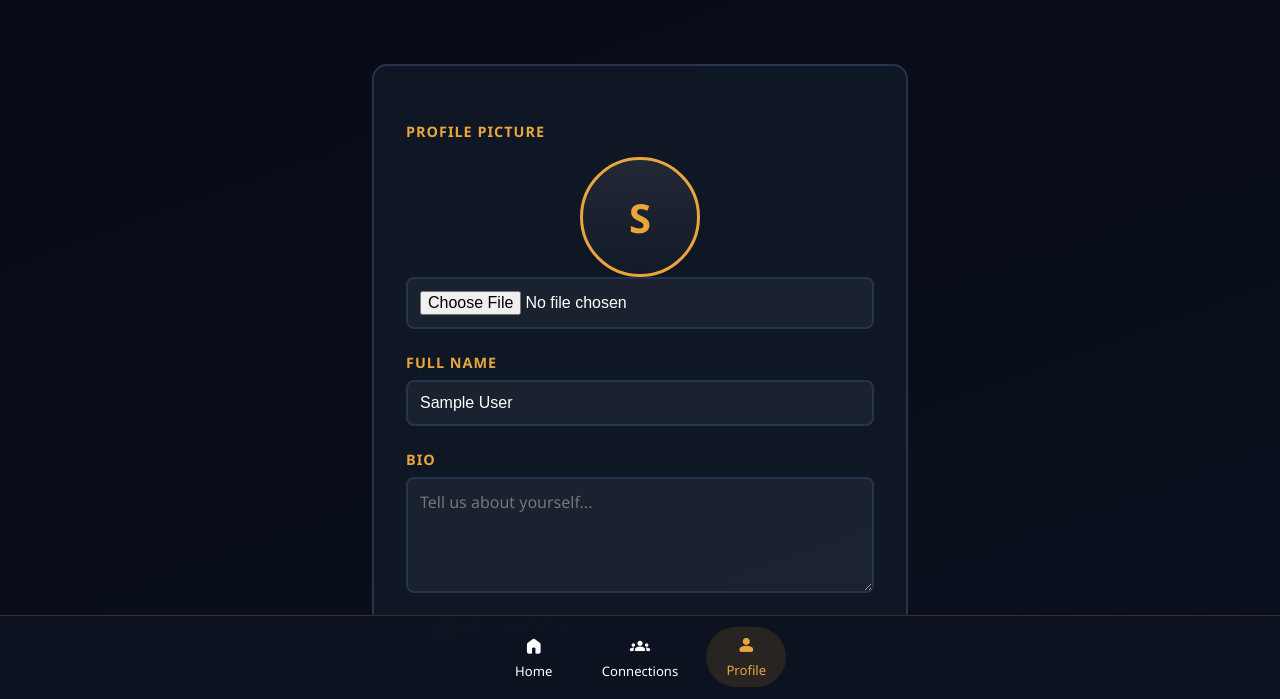
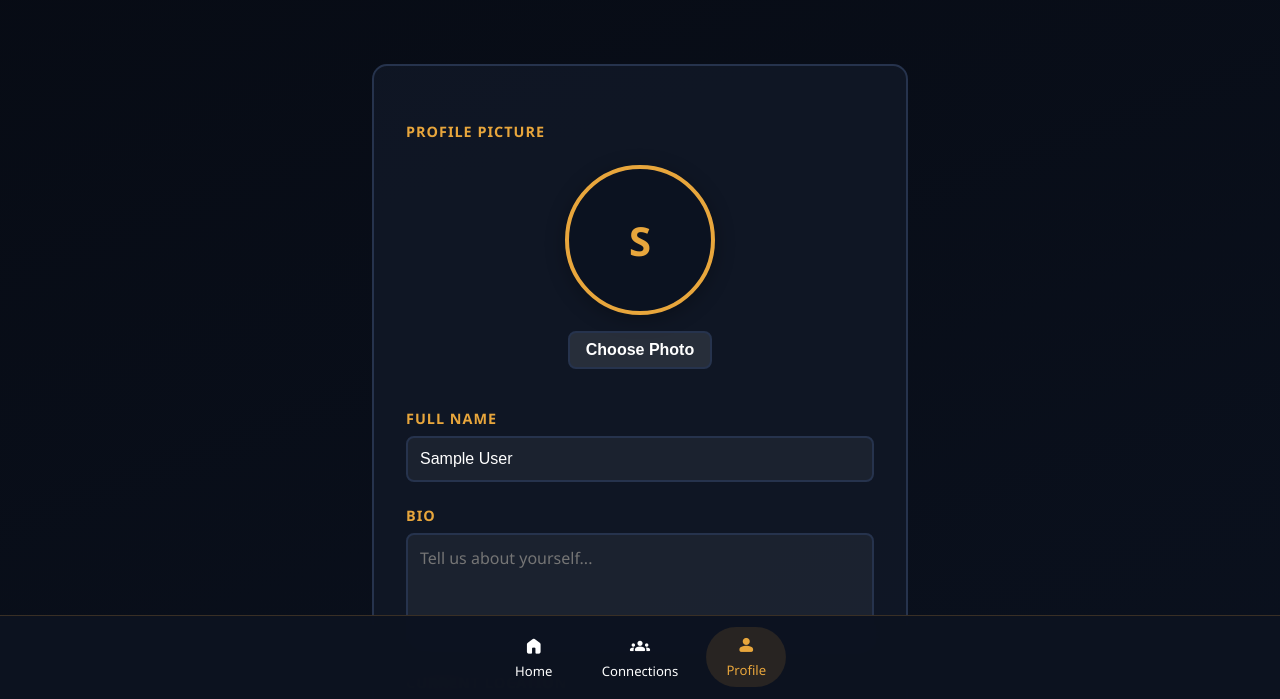
Before and after one commit to stevenakida/LEGACY_LINK_MAIN, a Django app: page /profile/ in a window 1280 px wide. Shown: the part 100-799 px from the top of the page. Run offline with Django 5.2, Linux system fonts and the light colour scheme; the visitor is signed in with stand-in values (Sample User, id 1); data that the repository does not hold is empty.

Commit message:
Fix profile image placement and styling in dashboard and profile templates

```diff
--- a/templates/profile.html
+++ b/templates/profile.html
@@ -151,21 +151,25 @@
         }
 
         .avatar-preview {
-            width: 120px;
-            height: 120px;
+            width: 150px;
+            height: 150px;
             border-radius: 50%;
-            border: 3px solid #E8A63C;
-            background: linear-gradient(180deg, rgba(255,255,255,0.08), rgba(255,255,255,0.02));
-            display: grid;
-            place-items: center;
+            border: 4px solid #E8A63C;
+            background: #0B1220;
+            display: flex;
+            justify-content: center;
+            align-items: center;
             overflow: hidden;
-            margin: 0.5rem auto 0;
+            margin: 1rem auto;
+            box-shadow: 0 4px 20px rgba(0, 0, 0, 0.3);
         }
 
         .avatar-preview img {
             width: 100%;
             height: 100%;
             object-fit: cover;
+            object-position: center;
+            display: block;
         }
 
         .avatar-preview .avatar-placeholder {
@@ -292,10 +296,13 @@
                     <img src="{% if user.avatar %}{{ user.avatar.url }}{% endif %}" alt="{{ user.full_name }}" id="avatar-preview-img" {% if not user.avatar %}style="display:none;"{% endif %}>
                     <span class="avatar-placeholder" id="avatar-preview-placeholder" {% if user.avatar %}style="display:none;"{% endif %}>{{ user.full_name|default:user.phone_or_email|first|upper }}</span>
                 </div>
-                <input type="file" name="avatar" id="id_avatar" accept="image/*" onchange="previewAvatar(event)">
-                {% if user.avatar %}
-                    <p style="color: #94A3B8; font-size: 0.9rem; margin-top: 0.5rem;">Current photo shown above. Choose a new file to replace it.</p>
-                {% endif %}
+                <div style="text-align: center; margin-bottom: 1rem;">
+                    <input type="file" name="avatar" id="id_avatar" accept="image/*" onchange="previewAvatar(event)" style="display: none;">
+                    <button type="button" onclick="document.getElementById('id_avatar').click()" style="margin-top: 0; background: rgba(255,255,255,0.1); border-color: #26334D; color: #ffffff; padding: 0.5rem 1rem;">Choose Photo</button>
+                    {% if user.avatar %}
+                        <p style="color: #94A3B8; font-size: 0.85rem; margin-top: 0.5rem;">Current photo shown above.</p>
+                    {% endif %}
+                </div>
 
                 <label for="id_full_name">Full Name</label>
                 <input type="text" name="full_name" id="id_full_name" value="{{ user.full_name }}" required>
```
Also changed, not shown: templates/dashboard.html (+12 -8 lines).
